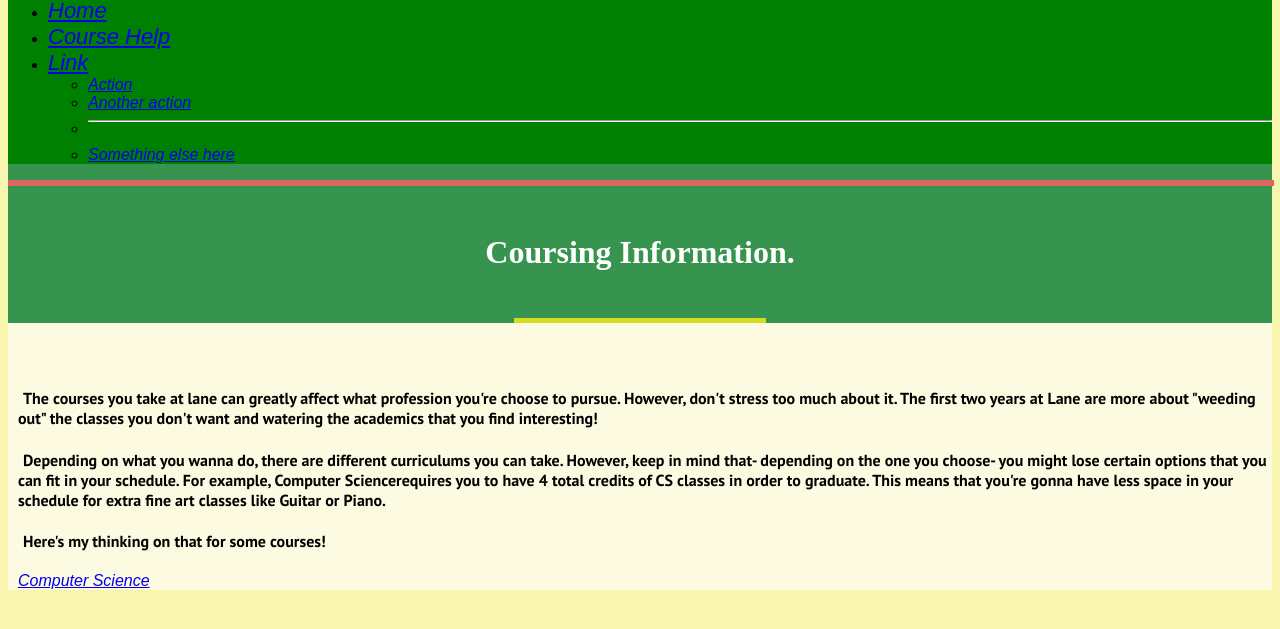
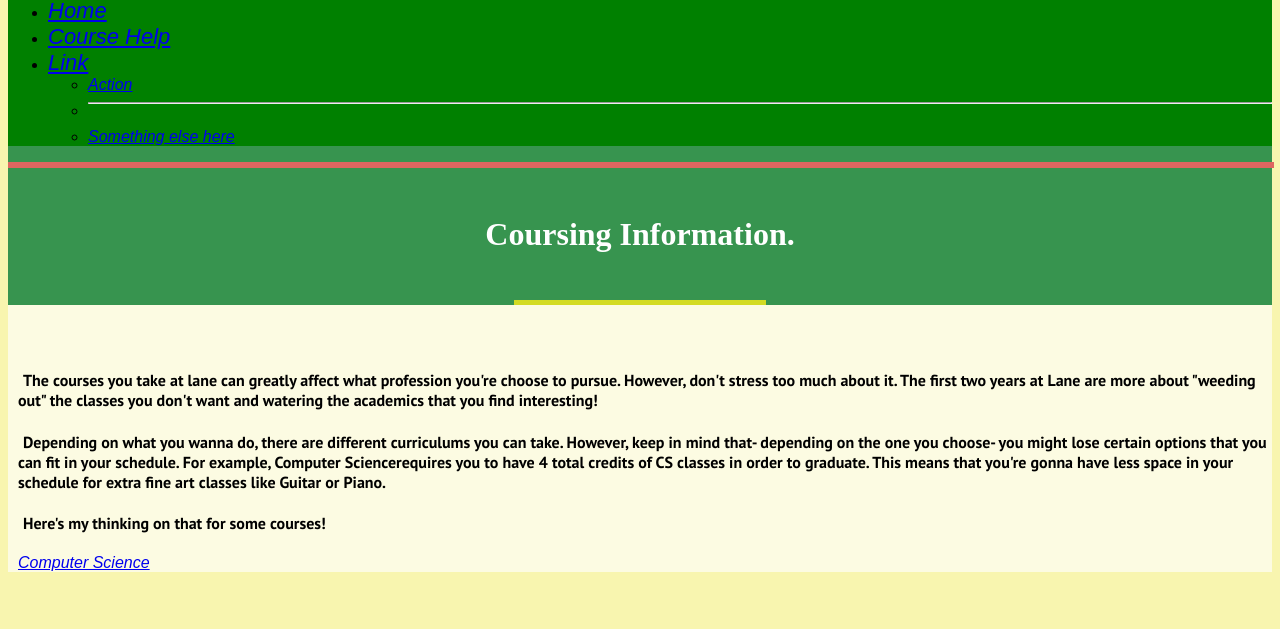
Before and after one commit to LaneTech/LTSTORL.github.io, a plain HTML site: page CourseHelp.html in a window 1280 px wide. Shown: the part 109-738 px from the top of the page. Drawn offline with Linux system fonts and the light colour scheme; a web font is replaced by a local one.

Commit message:
the world

```diff
--- a/CourseHelp.html
+++ b/CourseHelp.html
@@ -33,7 +33,6 @@
                     </a>
                     <ul class="dropdown-menu" aria-labelledby="navbarScrollingDropdown">
                       <li><a class="dropdown-item" href="#">Action</a></li>
-                      <li><a class="dropdown-item" href="#">Another action</a></li>
                       <li><hr class="dropdown-divider"></li>
                       <li><a class="dropdown-item" href="#">Something else here</a></li>
                     </ul>
```
Also changed, not shown: Course.html (+0 -1 lines), about.html (+0 -1 lines), class-selections.html (+0 -1 lines), index.html (+0 -1 lines), resources.html (+0 -1 lines).
